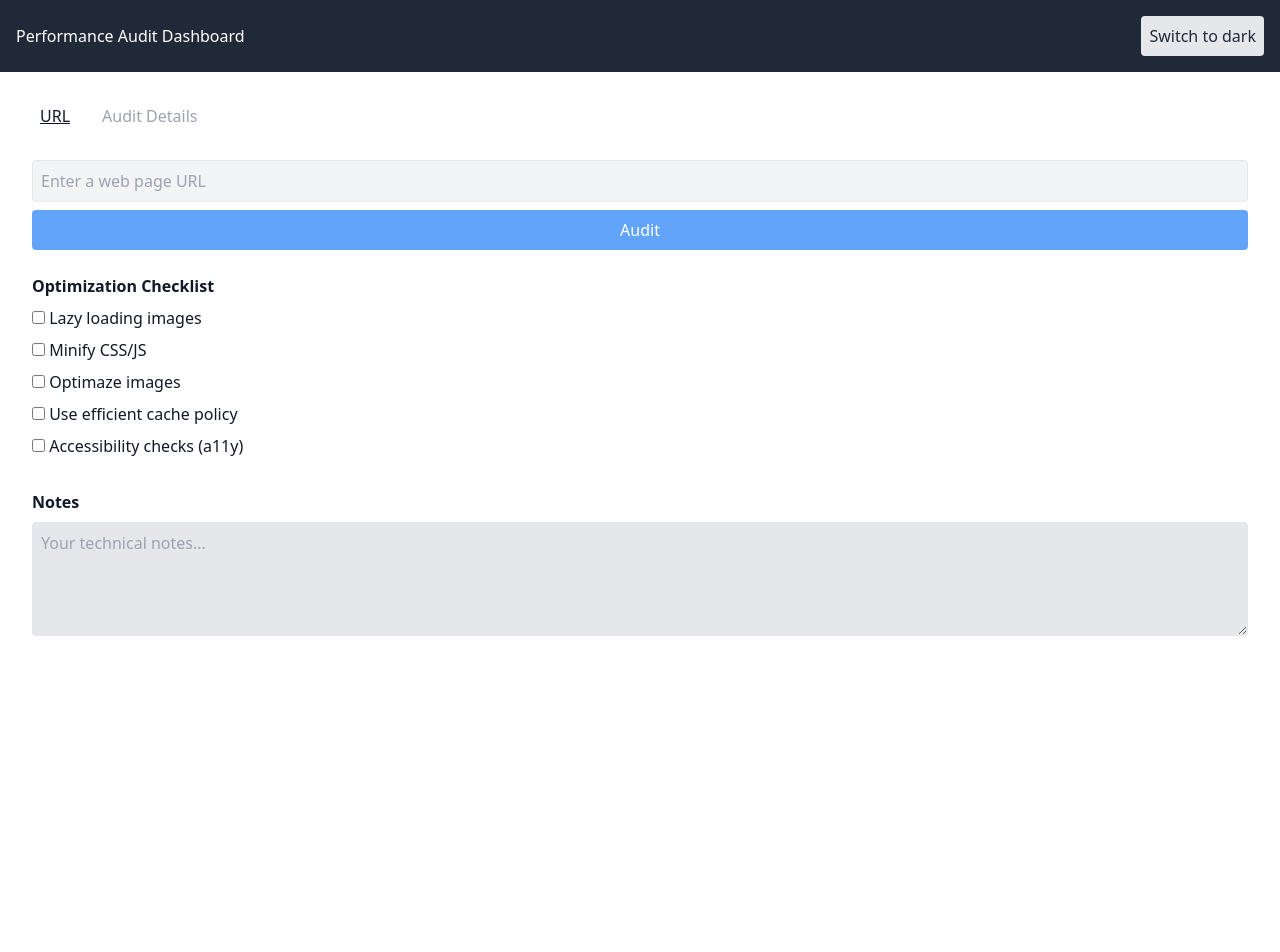
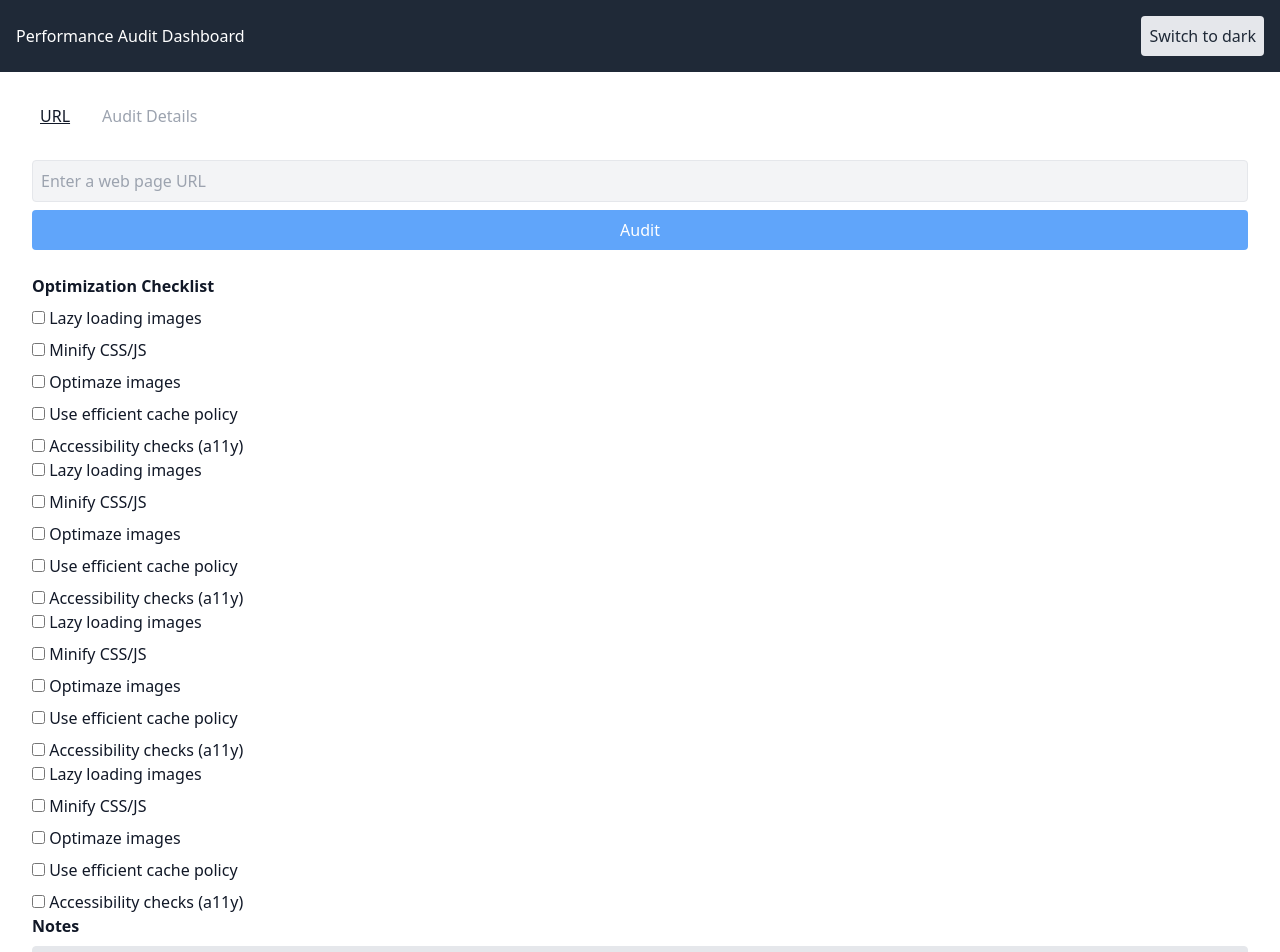
Before and after one commit to marazmlab/performance-dashboard-app, a React (Vite) app: page / in a window 1280 px wide. Shown: the top 952 px of the page. Before the commit the page ends 800 px from the top, so only its background shows below. Built offline with nearby package versions, Linux system fonts and the light colour scheme.

Commit message:
feat: added Audit Details component with mock data

```diff
--- /dev/null
+++ b/src/components/AuditDetails.jsx
@@ -0,0 +1,43 @@
+import React from "react";
+
+const AuditDetails = () => {
+    return (
+        <div className="mb-8">
+            <h2 className="font-semibold mb-2">Optimization Checklist</h2>
+            <ul className="space-y-2">
+                <li><input type="checkbox" /> Lazy loading images</li>
+                <li><input type="checkbox" /> Minify CSS/JS</li>
+                <li><input type="checkbox" /> Optimaze images</li>
+                <li><input type="checkbox" /> Use efficient cache policy</li>
+                <li><input type="checkbox" /> Accessibility checks (a11y)</li>
+            </ul>
+            <ul className="space-y-2">
+                <li><input type="checkbox" /> Lazy loading images</li>
+                <li><input type="checkbox" /> Minify CSS/JS</li>
+                <li><input type="checkbox" /> Optimaze images</li>
+                <li><input type="checkbox" /> Use efficient cache policy</li>
+                <li><input type="checkbox" /> Accessibility checks (a11y)</li>
+            </ul>
+            <ul className="space-y-2">
+                <li><input type="checkbox" /> Lazy loading images</li>
+                <li><input type="checkbox" /> Minify CSS/JS</li>
+                <li><input type="checkbox" /> Optimaze images</li>
+                <li><input type="checkbox" /> Use efficient cache policy</li>
+                <li><input type="checkbox" /> Accessibility checks (a11y)</li>
+            </ul>
+            <ul className="space-y-2">
+                <li><input type="checkbox" /> Lazy loading images</li>
+                <li><input type="checkbox" /> Minify CSS/JS</li>
+                <li><input type="checkbox" /> Optimaze images</li>
+                <li><input type="checkbox" /> Use efficient cache policy</li>
+                <li><input type="checkbox" /> Accessibility checks (a11y)</li>
+            </ul>
+            <div>
+                <h2 className="font-semibold mb-2">Notes</h2>
+                <textarea className="w-full p-2 rounded border bg-gray-200 dark:bg-gray-600 dark:text-white" rows={4} placeholder="Your technical notes..." ></textarea>
+            </div>
+        </div>
+    );
+}
+
+export default AuditDetails;
--- a/src/pages/Dashboard.jsx
+++ b/src/pages/Dashboard.jsx
@@ -2,6 +2,7 @@ import { useState } from "react";
 
 import SectionNavbar from "../components/SectionNavbar";
 import AuditForm from "../components/AuditForm"
+import AuditDetails from "../components/AuditDetails";
 import Metricard from "../components/MetriCard"
 
 function Dashboard() {
@@ -47,20 +48,7 @@ function Dashboard() {
                     <Metricard label="Lighouse Score" value={metrics.score} />
                 </div>
             )}
-            <div className="mb-8">
-                <h2 className="font-semibold mb-2">Optimization Checklist</h2>
-                <ul className="space-y-2">
-                    <li><input type="checkbox" /> Lazy loading images</li>
-                    <li><input type="checkbox" /> Minify CSS/JS</li>
-                    <li><input type="checkbox" /> Optimaze images</li>
-                    <li><input type="checkbox" /> Use efficient cache policy</li>
-                    <li><input type="checkbox" /> Accessibility checks (a11y)</li>
-                </ul>
-            </div>
-            <div>
-                <h2 className="font-semibold mb-2">Notes</h2>
-                <textarea className="w-full p-2 rounded border bg-gray-200 dark:bg-gray-600 dark:text-white" rows={4} placeholder="Your technical notes..." ></textarea>
-            </div>
+            <AuditDetails />
         </div>
     )
 }
```
